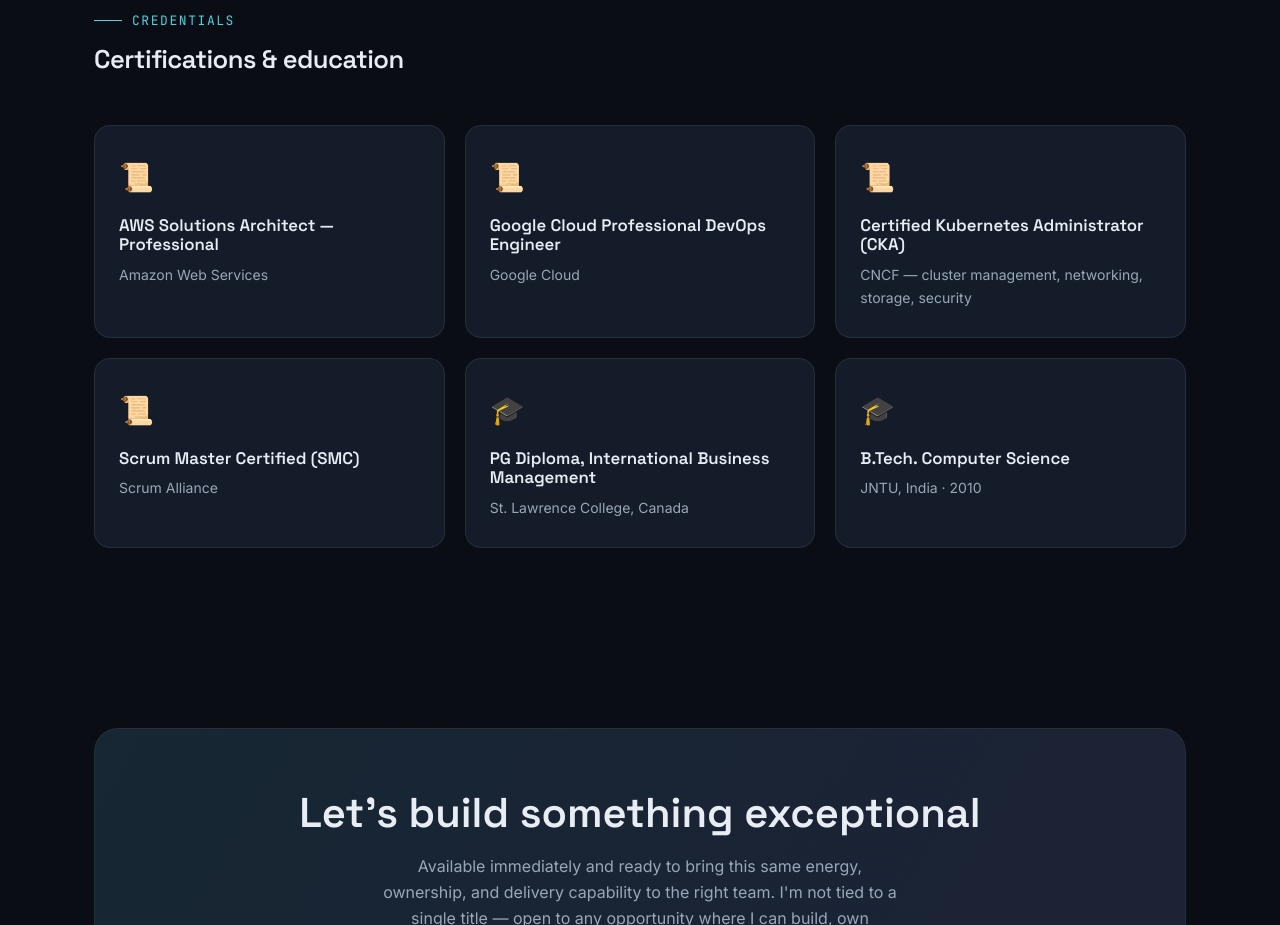
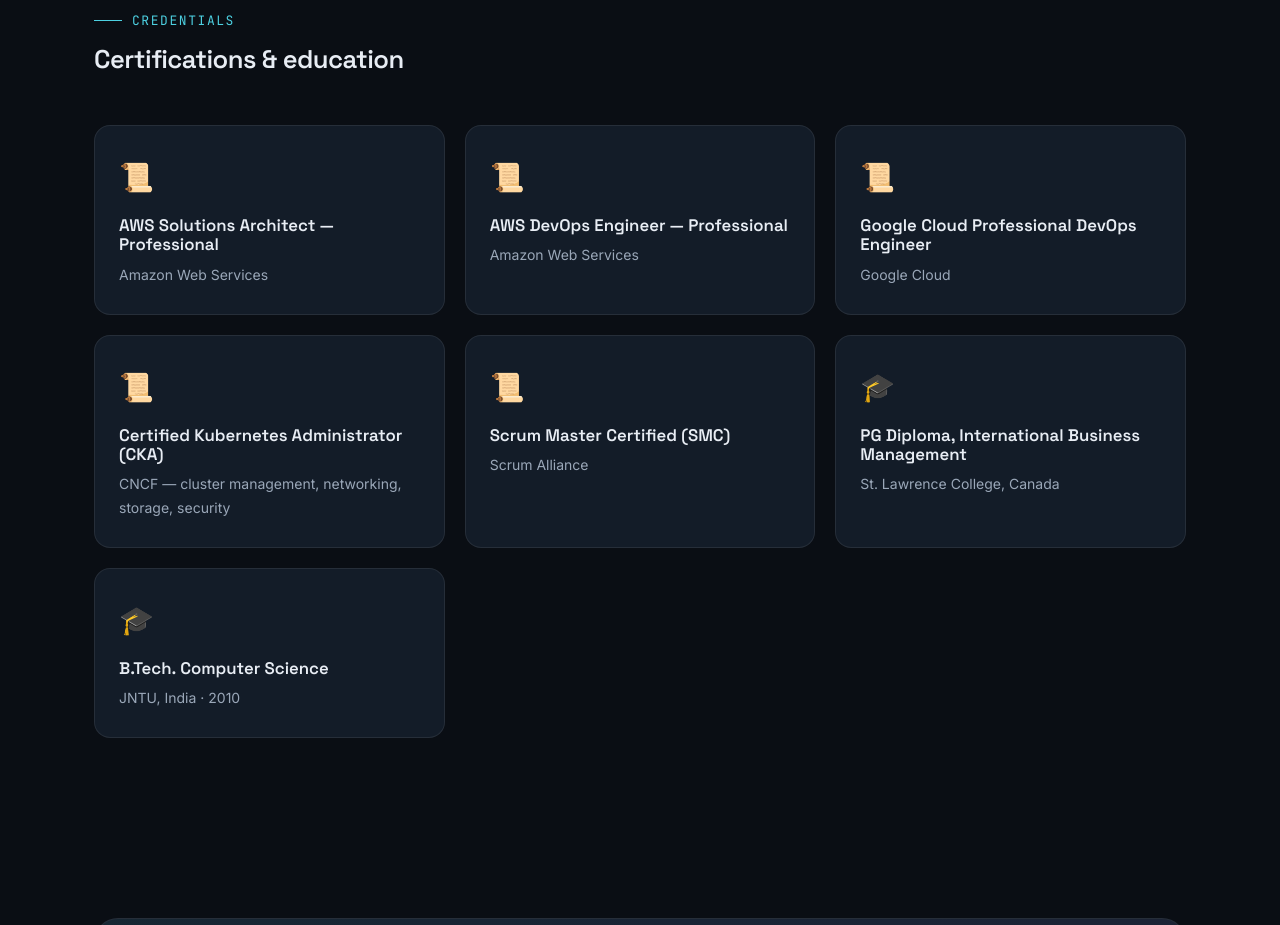
Before and after one commit to Smart-SS/shaibaaz-portfolio, a plain HTML site: page index.html in a window 1280 px wide. Shown: the part 9160-10085 px from the top of the page. Drawn offline with Linux system fonts and the light colour scheme; animation ran at ten frames a second.

Commit message:
Add AWS DevOps Engineer Professional certification

```diff
--- a/index.html
+++ b/index.html
@@ -736,6 +736,7 @@
     </div>
     <div class="awards-grid">
       <div class="award reveal"><div class="ic">📜</div><h3 style="font-size:1.05rem;">AWS Solutions Architect — Professional</h3><p>Amazon Web Services</p></div>
+      <div class="award reveal"><div class="ic">📜</div><h3 style="font-size:1.05rem;">AWS DevOps Engineer — Professional</h3><p>Amazon Web Services</p></div>
       <div class="award reveal"><div class="ic">📜</div><h3 style="font-size:1.05rem;">Google Cloud Professional DevOps Engineer</h3><p>Google Cloud</p></div>
       <div class="award reveal"><div class="ic">📜</div><h3 style="font-size:1.05rem;">Certified Kubernetes Administrator (CKA)</h3><p>CNCF — cluster management, networking, storage, security</p></div>
       <div class="award reveal"><div class="ic">📜</div><h3 style="font-size:1.05rem;">Scrum Master Certified (SMC)</h3><p>Scrum Alliance</p></div>
```
